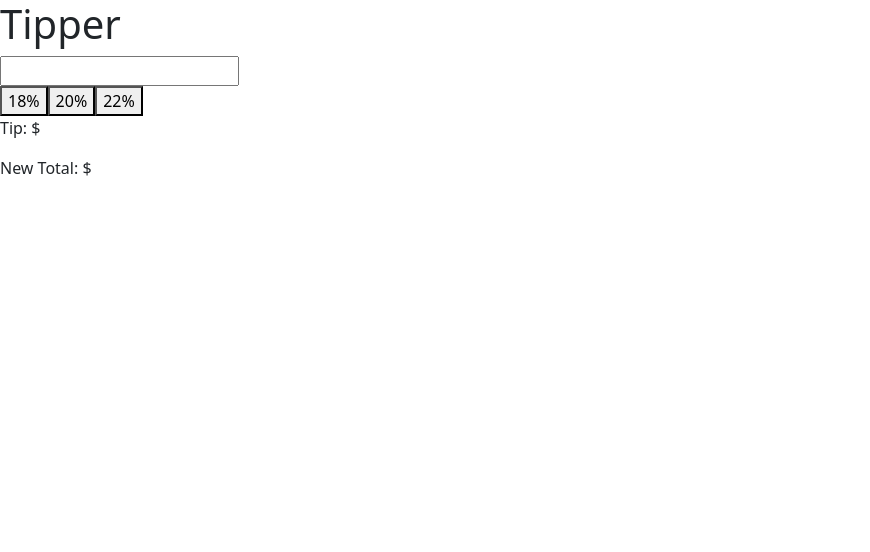
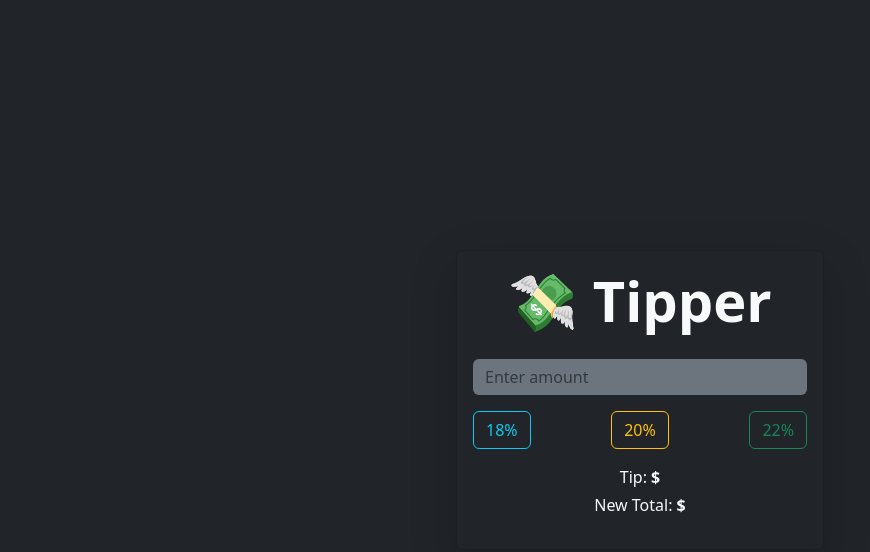
Before and after one commit to NatGallagher/Tipper, a React (Create React App) app in the folder tipper/: page /#/ in a window 1280 px wide. Shown: the top 552 px of the page, without its empty margins (0-870 px from the left). Built offline with nearby package versions, Linux system fonts and the light colour scheme.

Commit message:
app styled

```diff
--- a/tipper/src/Components/Home.js
+++ b/tipper/src/Components/Home.js
@@ -1,4 +1,5 @@
 import { useEffect, useState, useRef } from "react"
+import { Container, Button, Form, Card } from "react-bootstrap";
 
 function Home() {
 
@@ -46,21 +47,32 @@ function Home() {
     }
 
   return (
-    <div>
-      <header>
-        <h1>Tipper</h1>
-      </header>
-      <div>
-        <input ref={input}></input><br/>
-        <button onClick={smallTip}>18%</button>
-        <button onClick={mediumTip}>20%</button>
-        <button onClick={largeTip}>22%</button>
-      </div>
-      <div>
-        <p>Tip: ${total}</p>
-        <p>New Total: ${newTotal}</p>
-      </div>
-    </div>
+    <div className="bg-dark text-light min-vh-100 d-flex justify-content-center align-items-center">
+            <Container style={{ maxWidth: '400px' }} className="p-3">
+                <Card bg="dark" text="light" className="shadow-lg">
+                    <Card.Body>
+                    <h1 className="text-center display-4 fw-bold mb-4">💸 Tipper</h1>
+                        <Form.Group className="mb-3">
+                            <Form.Control
+                                ref={input}
+                                type="number"
+                                placeholder="Enter amount"
+                                className="bg-secondary text-light border-0"
+                            />
+                        </Form.Group>
+                        <div className="d-flex justify-content-between mb-3">
+                            <Button variant="outline-info" onClick={smallTip}>18%</Button>
+                            <Button variant="outline-warning" onClick={mediumTip}>20%</Button>
+                            <Button variant="outline-success" onClick={largeTip}>22%</Button>
+                        </div>
+                        <div className="text-center">
+                            <p className="mb-1">Tip: <strong>${total}</strong></p>
+                            <p>New Total: <strong>${newTotal}</strong></p>
+                        </div>
+                    </Card.Body>
+                </Card>
+            </Container>
+        </div>
   );
 }
 
```
